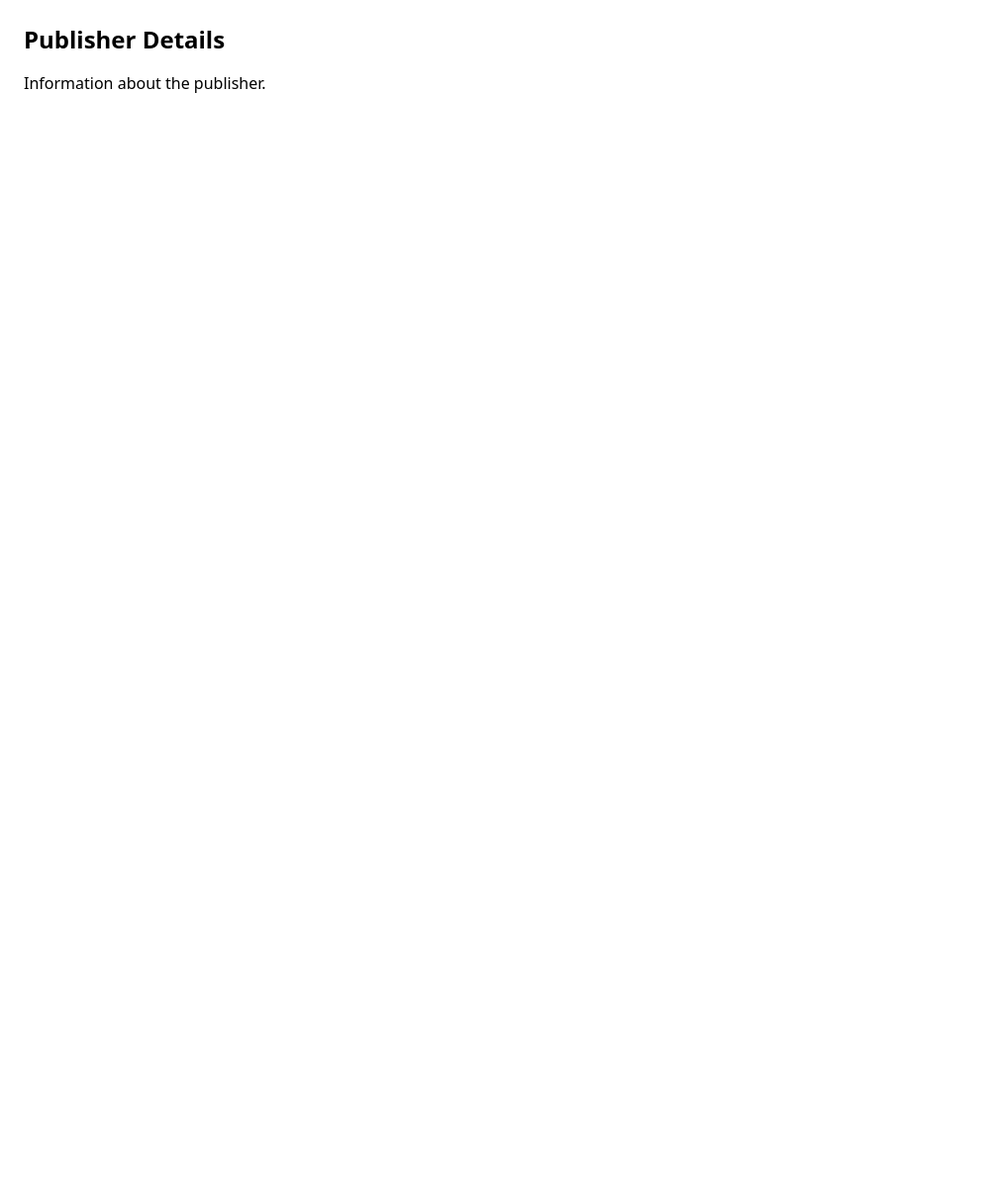
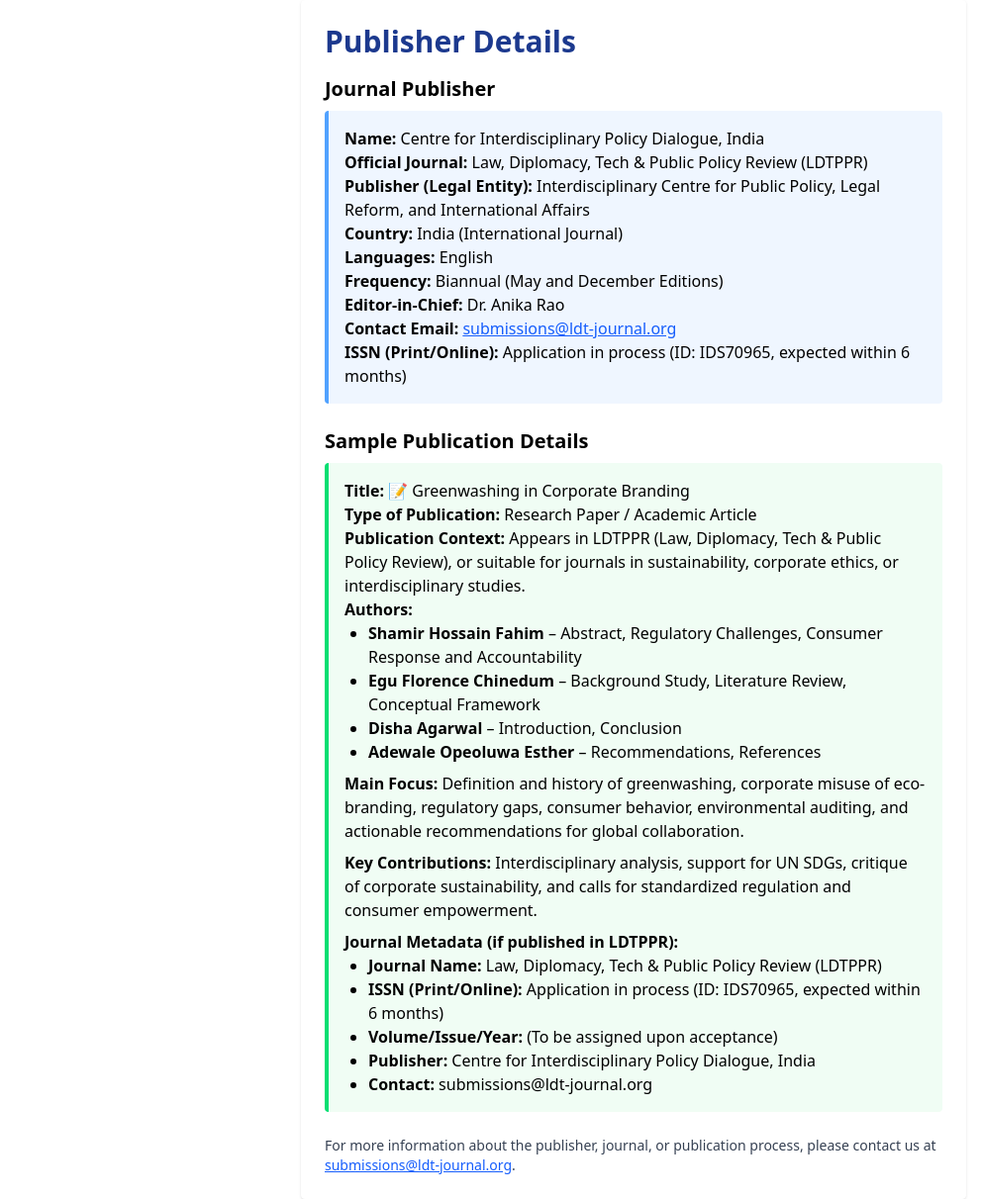
Before and after one commit to wajahatmazaharkhan/JMS_IISPPR, a React (Vite) app in the folder client/: page /publisher in a window 1280 px wide. Shown: the whole page at 99% size, without its empty margins (0-991 px from the left). Before the commit the page ends 800 px from the top, so only its background shows below. Built offline with nearby package versions, Linux system fonts and the light colour scheme.

Commit message:
added the  new changes

```diff
--- a/client/src/pages/PublisherPage.jsx
+++ b/client/src/pages/PublisherPage.jsx
@@ -1,7 +1,48 @@
 const PublisherPage = () => (
-  <div className="p-6">
-    <h1 className="text-2xl font-bold mb-4">Publisher Details</h1>
-    <p>Information about the publisher.</p>
+  <div className="p-6 max-w-2xl mx-auto bg-white rounded shadow">
+    <h1 className="text-3xl font-bold mb-4 text-blue-900">Publisher Details</h1>
+    <div className="mb-6">
+      <h2 className="text-xl font-semibold mb-2">Journal Publisher</h2>
+      <div className="bg-blue-50 border-l-4 border-blue-400 p-4 rounded mb-2">
+        <p><strong>Name:</strong> Centre for Interdisciplinary Policy Dialogue, India</p>
+        <p><strong>Official Journal:</strong> Law, Diplomacy, Tech & Public Policy Review (LDTPPR)</p>
+        <p><strong>Publisher (Legal Entity):</strong> Interdisciplinary Centre for Public Policy, Legal Reform, and International Affairs</p>
+        <p><strong>Country:</strong> India (International Journal)</p>
+        <p><strong>Languages:</strong> English</p>
+        <p><strong>Frequency:</strong> Biannual (May and December Editions)</p>
+        <p><strong>Editor-in-Chief:</strong> Dr. Anika Rao</p>
+        <p><strong>Contact Email:</strong> <a href="mailto:submissions@ldt-journal.org" className="text-blue-600 underline">submissions@ldt-journal.org</a></p>
+        <p><strong>ISSN (Print/Online):</strong> Application in process (ID: IDS70965, expected within 6 months)</p>
+      </div>
+    </div>
+    <div className="mb-6">
+      <h2 className="text-xl font-semibold mb-2">Sample Publication Details</h2>
+      <div className="bg-green-50 border-l-4 border-green-400 p-4 rounded">
+        <p><strong>Title:</strong> 📝 Greenwashing in Corporate Branding</p>
+        <p><strong>Type of Publication:</strong> Research Paper / Academic Article</p>
+        <p><strong>Publication Context:</strong> Appears in LDTPPR (Law, Diplomacy, Tech & Public Policy Review), or suitable for journals in sustainability, corporate ethics, or interdisciplinary studies.</p>
+        <p><strong>Authors:</strong></p>
+        <ul className="list-disc ml-6">
+          <li><strong>Shamir Hossain Fahim</strong> – Abstract, Regulatory Challenges, Consumer Response and Accountability</li>
+          <li><strong>Egu Florence Chinedum</strong> – Background Study, Literature Review, Conceptual Framework</li>
+          <li><strong>Disha Agarwal</strong> – Introduction, Conclusion</li>
+          <li><strong>Adewale Opeoluwa Esther</strong> – Recommendations, References</li>
+        </ul>
+        <p className="mt-2"><strong>Main Focus:</strong> Definition and history of greenwashing, corporate misuse of eco-branding, regulatory gaps, consumer behavior, environmental auditing, and actionable recommendations for global collaboration.</p>
+        <p className="mt-2"><strong>Key Contributions:</strong> Interdisciplinary analysis, support for UN SDGs, critique of corporate sustainability, and calls for standardized regulation and consumer empowerment.</p>
+        <p className="mt-2"><strong>Journal Metadata (if published in LDTPPR):</strong></p>
+        <ul className="list-disc ml-6">
+          <li><strong>Journal Name:</strong> Law, Diplomacy, Tech & Public Policy Review (LDTPPR)</li>
+          <li><strong>ISSN (Print/Online):</strong> Application in process (ID: IDS70965, expected within 6 months)</li>
+          <li><strong>Volume/Issue/Year:</strong> (To be assigned upon acceptance)</li>
+          <li><strong>Publisher:</strong> Centre for Interdisciplinary Policy Dialogue, India</li>
+          <li><strong>Contact:</strong> submissions@ldt-journal.org</li>
+        </ul>
+      </div>
+    </div>
+    <div className="text-gray-700 text-sm">
+      <p>For more information about the publisher, journal, or publication process, please contact us at <a href="mailto:submissions@ldt-journal.org" className="text-blue-600 underline">submissions@ldt-journal.org</a>.</p>
+    </div>
   </div>
 );
 
```
